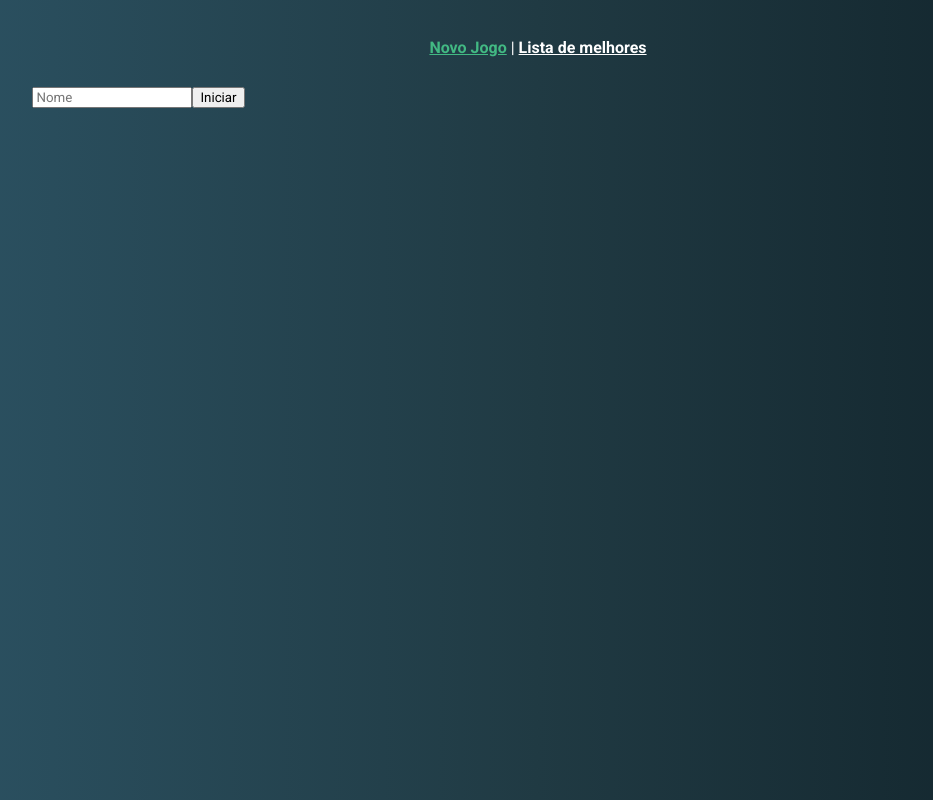
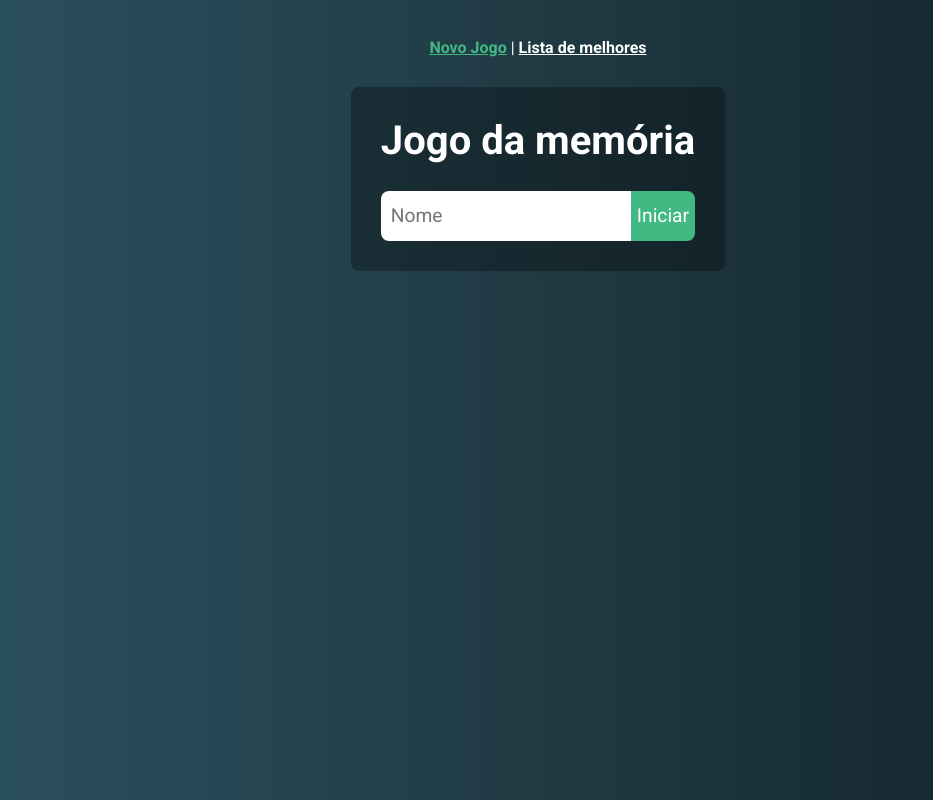
Before and after one commit to felipebiel/vue-memory-game, a Vue app: page / in a window 1280 px wide. Shown: the whole page, without its empty margins (102-1035 px from the left). Built offline with nearby package versions, Linux system fonts and the light colour scheme.

Commit message:
new: Formatação do formulário inicial

```diff
--- a/src/views/Home.vue
+++ b/src/views/Home.vue
@@ -1,14 +1,9 @@
 <template>
   <div class="home container">
-    <!-- <div class="card">
-      <span class="card__suit card__suit--top">♣</span>
-      <span class="card__number">A</span>
-      <span class="card__suit card__suit--bottom">♣</span>
-    </div> -->
-
-    <div v-if="!start && !stillCardsSelected">
-      <input type="text" v-model="name" placeholder="Nome" />
-      <button type="button" @click="startGame">Iniciar</button>
+    <div v-if="!start && !stillCardsSelected" class="form">
+      <h1 class="form__title">Jogo da memória</h1>
+      <input type="text" class="form__input form__input--text" v-model="name" placeholder="Nome" />
+      <button type="button" class="form__input form__input--button" @click="startGame">Iniciar</button>
     </div>
     <div v-else>
       <div>
@@ -267,4 +262,48 @@ export default {
   justify-content: center;
   justify-content: space-between;
 }
+
+//home
+
+.home {
+  display: flex;
+  justify-content: center;
+}
+
+/* FORM */
+
+.form {
+  padding: 30px;
+  background-color: rgba(0,0,0, 0.3);
+  border-radius: 8px;
+
+  &__title {
+    font-size: 2.5rem;
+    text-align: center;
+    margin-top: 0;
+  }
+
+  &__input {
+
+    height: 50px;
+    font-size: 1.2rem;
+
+    &--text {
+      width: 250px;
+      border-top-left-radius: 8px;
+      border-bottom-left-radius: 8px;
+      padding-left: 10px;
+      border: none;
+    }
+
+    &--button {
+      border: none;
+      border-top-right-radius: 8px;
+      border-bottom-right-radius: 8px;
+      background: #42b983;
+      color: white;
+    }
+
+  }
+}
 </style>
```
